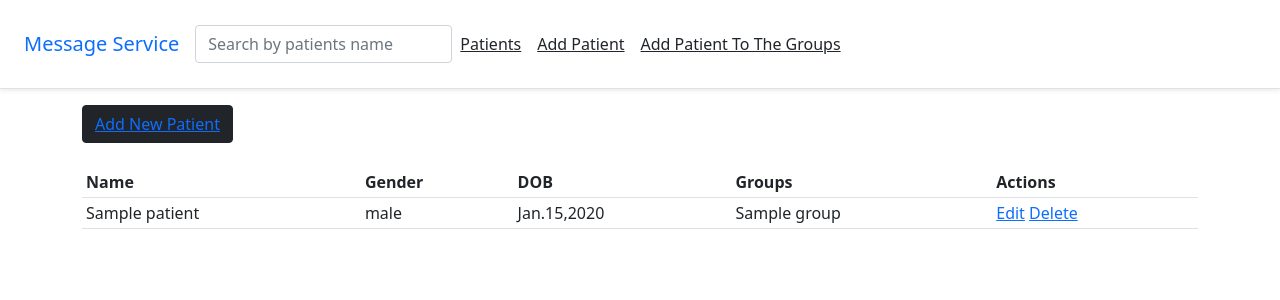
After one commit to zayer60/evaluation-task, a Django app: page /patient/ in a window 1280 px wide. The commit adds this page. Shown: the top 300 px of the page. Run offline with Django 3.2, Linux system fonts and the light colour scheme; tables that the repository leaves empty hold one stand-in row (values such as "Sample post"); some libraries are stand-ins or nearby versions.

Commit message:
made templates for crud patient views

```diff
--- a/sendmailapp/models.py
+++ b/sendmailapp/models.py
@@ -28,6 +28,9 @@ class Patient(models.Model):
     def __str__(self):
         return self.groups
 
+    def get_absolute_url(self):
+       return reverse('patient-list')
+
 
 
 
--- a/sendmailapp/urls.py
+++ b/sendmailapp/urls.py
@@ -7,5 +7,9 @@ urlpatterns = [
     path('<int:pk>/edit/',UpdateGroup.as_view(),name='group-update'),
     path('create/',CreateGroup.as_view(),name='group-create'),
     path('<int:pk>/delete/',DeleteGroup.as_view(),name='group-delete'),
+    path('patient/', PatientListView.as_view(), name='patient-list'),
+    path('patient/create/', CreatePatient.as_view(), name='create-patient'),
+    path('patient/<int:pk>/edit/', UpdatePatient.as_view(), name='update-patient'),
+    path('patient/<int:pk>/delete', DeletePatient.as_view(), name='delete-patient'),
 
 ]
--- a/sendmailapp/views.py
+++ b/sendmailapp/views.py
@@ -3,6 +3,7 @@ from django.urls import reverse_lazy
 from django.views.generic import TemplateView, DetailView, ListView, FormView
 from .models import *
 from django.views.generic.edit import CreateView, UpdateView, DeleteView
+from .form import PatientForm
 
 class GroupListView(ListView):
     model = Group
@@ -25,25 +26,25 @@ class UpdateGroup( UpdateView):
 
 class DeleteGroup( DeleteView):
     model = Group
-    template_name = 'exceldemo/group-delete.html'
+    template_name = 'sendmailapp/group-delete.html'
     success_url = reverse_lazy('group-list')
 
 class PatientListView(ListView):
     model = Patient
-    template_name = 'exceldemo/patientlist.html'
+    template_name = 'sendmailapp/patientlist.html'
 
 class CreatePatient( CreateView):
     model = Patient
     form_class = PatientForm
-    template_name = 'exceldemo/patient-create.html'
+    template_name = 'sendmailapp/patient-create.html'
 
 class UpdatePatient( UpdateView):
     model = Patient
     form_class = PatientForm
-    template_name = 'exceldemo/patient-update-form.html'
+    template_name = 'sendmailapp/patient-update-form.html'
 
 
 class DeletePatient( DeleteView):
     model = Patient
-    template_name = 'exceldemo/patient-delete.html'
+    template_name = 'sendmailapp/patient-delete.html'
     success_url = reverse_lazy('patient-list')
--- a/templates/base.html
+++ b/templates/base.html
@@ -17,8 +17,8 @@
                     <form class="form-inline my-2 my-lg-0 ml-auto " action="#" method="get">
                       <input name ="q" class="form-control mr-sm-2" type="text" placeholder="Search by patients name" aria-label="Search">
                     </form>
-                    <a class="p-2 text-dark" href="#">Patients</a>
-                    <a class="p-2 text-dark" href="#">Add Patient</a>
+                    <a class="p-2 text-dark" href="{% url 'patient-list' %}">Patients</a>
+                    <a class="p-2 text-dark" href="{% url 'create-patient' %}">Add Patient</a>
                     <a class="p-2 text-dark" href="#">Add Patient To The Groups</a>
                 </nav>
             </div>
--- /dev/null
+++ b/templates/sendmailapp/patientlist.html
@@ -0,0 +1,35 @@
+{% extends 'base.html' %}
+{% block content %}
+<div class="flex-box-row">
+    <button type="button" class="btn btn-dark"><a href ="{% url 'create-patient' %}">Add New Patient</a></button>
+        <br>
+        <br>
+     <table class="table table-sm">
+                <tr>
+                    <th>Name</th>
+                    <th>Gender</th>
+                    <th>DOB</th>
+                    <th>Groups</th>
+                    <th>Actions</th>
+                </tr>
+                {% for patients in object_list %}
+                <tr>
+                    <td>{{ patients.name }}</td>
+                    <td>{{ patients.gender }}</td>
+                    <td>{{ patients.dob|date:'M.d,Y' }}</td>
+                    <td>
+                        {%  for group in patients.groups.all %}
+                       <span> {{ group.name }} </span>
+                        {% endfor %}
+                    </td>
+
+
+                    <td><a href="{% url 'update-patient' patients.pk %}">Edit</a>
+                        <a href="{% url 'delete-patient' patients.pk %}">Delete</a>
+                    </td>
+                </tr>
+
+{% endfor %}
+     </table>
+</div>
+{% endblock content %}
```
Also changed, not shown: templates/sendmailapp/patient-create.html (added, +13 -0 lines), templates/sendmailapp/patient-delete.html (added, +7 -0 lines), templates/sendmailapp/patient-update-form.html (added, +13 -0 lines).
